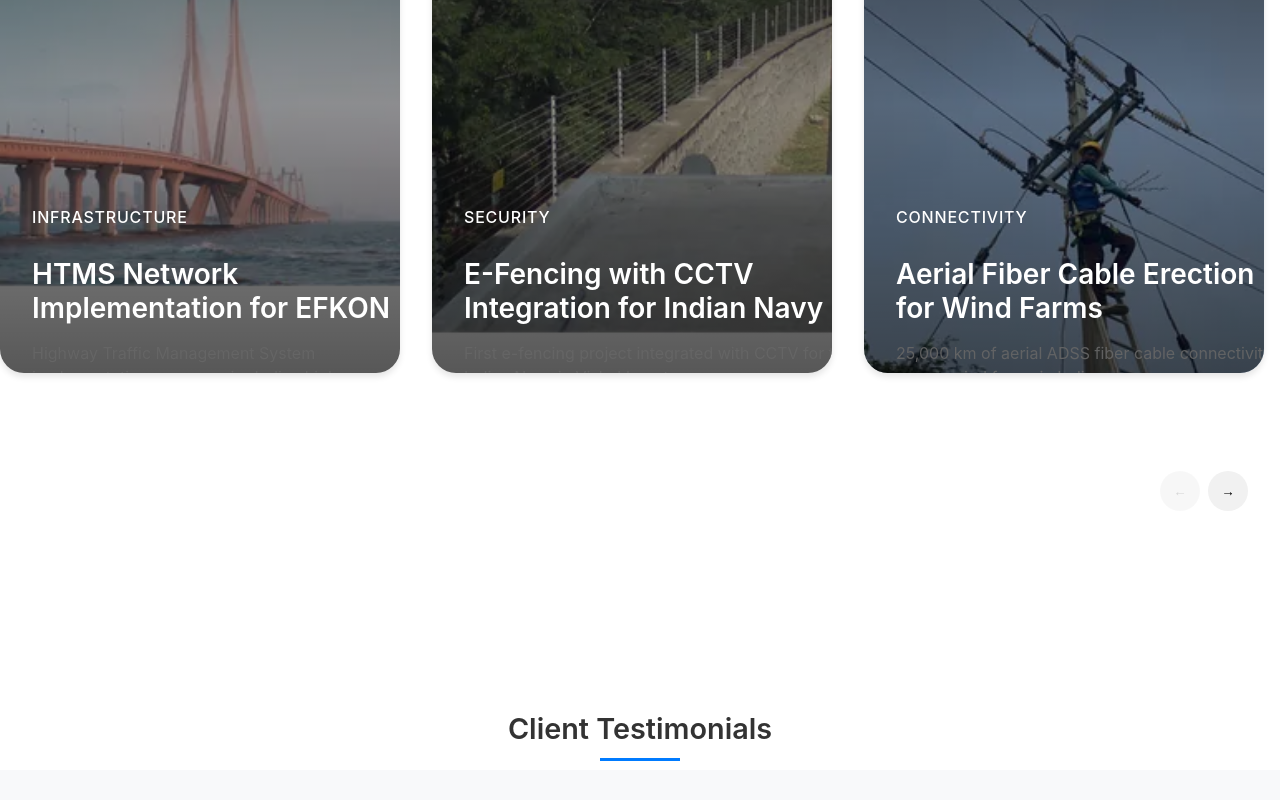
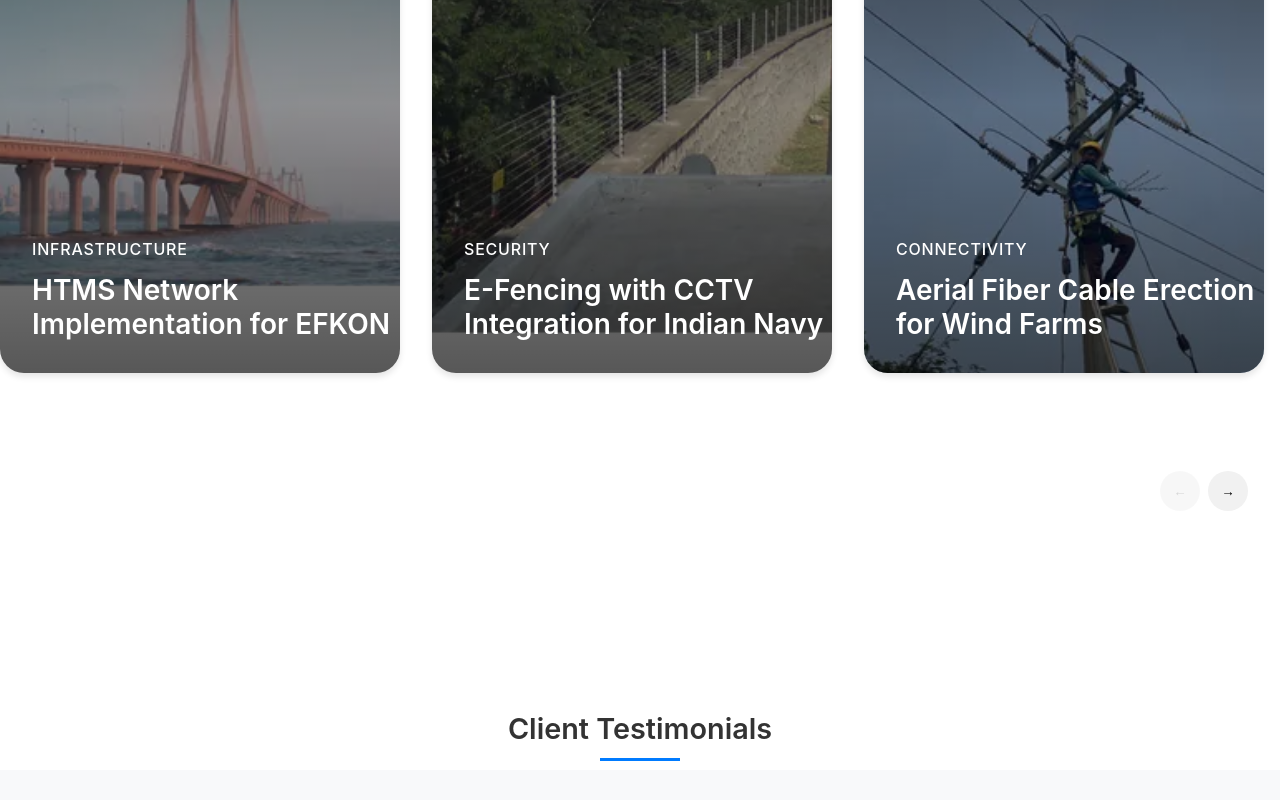
Before and after one commit to Symmetric-Web/frontend-website, a React (Create React App) app: page / in a window 1280 px wide. Shown: the part 3719-4519 px from the top of the page. Built offline with nearby package versions, Linux system fonts and the light colour scheme.

Commit message:
fix: removed descriptio in success stories carousel

```diff
--- a/src/components/SuccessStoriesCarousel.css
+++ b/src/components/SuccessStoriesCarousel.css
@@ -74,18 +74,19 @@
 
 .card-text {
   position: absolute;
-  bottom: 0;
+  bottom: 6rem;
   left: 0;
   right: 0;
-  padding: 2rem;
+  padding: 0 2rem;
   z-index: 3;
   color: white;
+  /* margin-bottom: 0px; */
 }
 
 .card-category {
   font-size: 1rem;
   font-weight: 500;
-  margin-bottom: 0.5rem;
+  margin-bottom: 0.75rem;
   text-transform: uppercase;
   letter-spacing: 0.05em;
 }
@@ -94,7 +95,7 @@
   font-size: 1.75rem;
   font-weight: 600;
   line-height: 1.2;
-  margin-bottom: 1rem;
+  margin: 0;
 }
 
 .card-description {
--- a/src/components/SuccessStoriesCarousel.js
+++ b/src/components/SuccessStoriesCarousel.js
@@ -162,7 +162,7 @@ export const SuccessStoriesCarousel = () => {
                 <div className="card-text">
                   <p className="card-category">{story.category}</p>
                   <h3 className="card-title">{story.title}</h3>
-                  <p className="card-description">{story.description}</p>
+                  {/* <p className="card-description">{story.description}</p> */}
                 </div>
                 <img
                   src={story.image}
```
